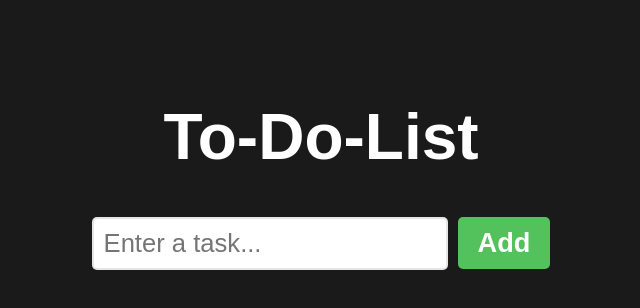
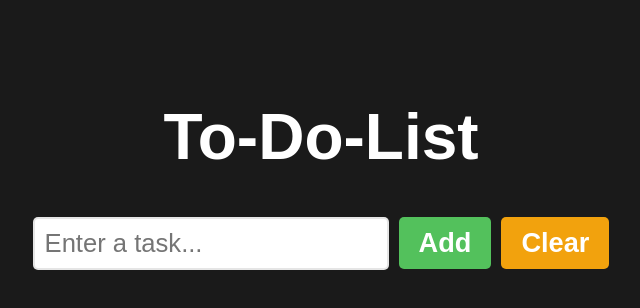
Before and after one commit to lirajoaop/to-do-list_React, a React (Vite) app in the folder vite-project/: page / in a window 1280 px wide. Shown: the top 308 px of the page, without its empty margins (319-959 px from the left). Built offline with nearby package versions, Linux system fonts and the light colour scheme.

Commit message:
adding and stylizing clear button

```diff
--- a/vite-project/src/ToDoList.jsx
+++ b/vite-project/src/ToDoList.jsx
@@ -59,6 +59,10 @@ const ToDoList = () => {
         <button className="add-button" onClick={addTask}>
           Add
         </button>
+
+        <button className="clear-button" onClick={addTask}>
+          Clear
+        </button>
       </div>
 
       <ol>
```
